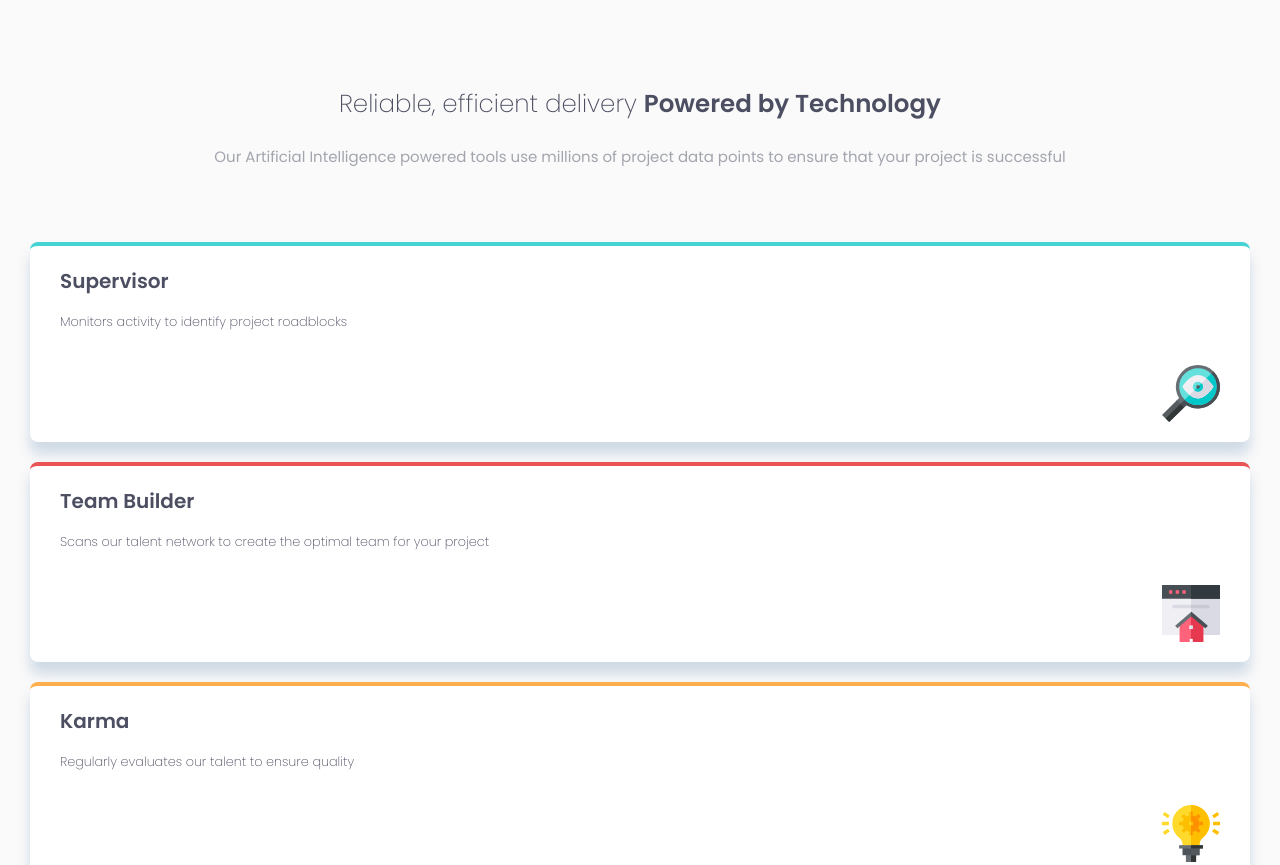
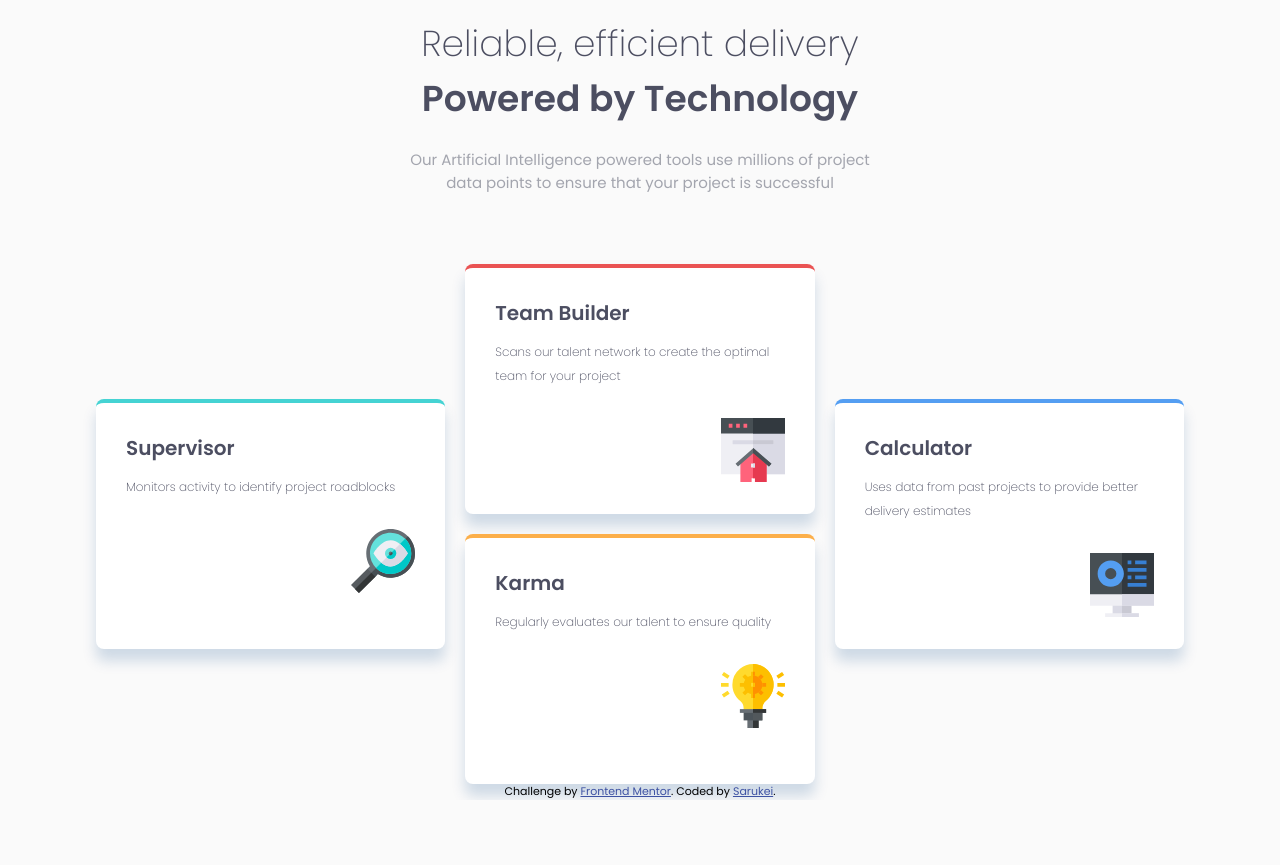
Before and after one commit to Sarukei/four-card-feature-section-master, a plain HTML site: page index.html in a window 1280 px wide. Shown: the top 865 px of the page. After the commit the page ends 800 px from the top, so only its background shows below. Drawn offline with Linux system fonts and the light colour scheme.

Commit message:
Finished challenge

```diff
--- a/index.html
+++ b/index.html
@@ -12,23 +12,12 @@
   <link rel="stylesheet" href="public/style.css">
   <title>Frontend Mentor | Four card feature section</title>
 
-  <!-- Feel free to remove these styles or customise in your own stylesheet 👍 -->
-  <style>
-    .attribution {
-      font-size: 11px;
-      text-align: center;
-    }
-
-    .attribution a {
-      color: hsl(228, 45%, 44%);
-    }
-  </style>
 </head>
 
 <body>
 
   <section class="section section--features">
-    <header class="section-header">
+    <header class="section__header">
       <h2 class="section__title">
         Reliable, efficient delivery
         <span class="section__title--bold">Powered by Technology</span>
--- /dev/null
+++ b/styles/functions.scss
@@ -0,0 +1,26 @@
+//utilities
+
+$base-size: 16px;
+/**
+ * Convert font-size from px to rem with px fallback
+ *
+ * @param $size - the value in pixel you want to convert
+ *
+ * e.g. p {@include fontSize(12px);}
+ *
+ */
+
+// Function for converting a px based font-size to rem.
+
+@function rem($targetSize, $context: $base-size) {
+  @return $targetSize / $context * 1rem;
+}
+@function em($targetSize, $context: $base-size) {
+  @return $targetSize / $context * 1em;
+}
+
+// Mixin that will include the fall back px declaration as well as the calculated rem value.
+@mixin fontSize($targetSize) {
+  font-size: $targetSize;
+  font-size: rem($targetSize);
+}
--- a/styles/style.scss
+++ b/styles/style.scss
@@ -1,22 +1,49 @@
-$darkBlue:  hsl(234, 12%, 34%);
+@import "./functions";
+
+// Colors
+$dark-text: hsl(234, 12%, 34%);
 $blueGrey: hsl(229, 6%, 66%);
-$bgGrey:   hsl(0, 0%, 98%);
-$fontSize: 15px;
+$bgGrey: hsl(0, 0%, 98%);
 $team-builder-color: hsl(0, 78%, 62%);
 $supervisor-color: hsl(180, 62%, 55%);
 $karma-color: hsl(34, 97%, 64%);
 $calculator-color: hsl(212, 86%, 64%);
 
-*, *::before, *::after {
-  margin: 0; padding: 0;
+// Sizes
+// $base-size: 15px;
+$container-margin-lr: rem(32px);
+$container-margin-tb: rem(93px);
+$icon-size: 4rem;
+$desktop-layout-bp: rem(735px); //rem(720px);
+
+*,
+*::before,
+*::after {
+  margin: 0;
+  padding: 0;
   box-sizing: inherit;
+  // transition: 0.25s cubic-bezier(0.5, 0, 0.2, 1);
 }
+html {
+  text-rendering: optimizeLegibility;
 
+  @media (max-width: rem(330px)) {
+    font-size: rem(12px);
+  }
+}
 body {
   background: $bgGrey;
   font-family: Poppins;
   box-sizing: border-box;
-  font-size: $fontSize;
+  font-size: 0.9375rem; //15px
+  display: flex;
+  flex-direction: column;
+  align-items: center;
+  justify-content: center;
+
+  @media screen and (min-width: $desktop-layout-bp) {
+    height: 100vh;
+  }
 }
 
 img {
@@ -29,19 +56,35 @@ Section header/Title
 */
 
 .section {
-  max-width: 100vw;
+  width: 85%;
+  max-width: rem(400px);
+  margin: $container-margin-tb auto;
   // background: red;
-  margin: 0 auto;
-  margin-top: (80px/$fontSize*1rem);
-  padding: 0 2em;
+
   display: flex;
   flex-direction: column;
 
+  @media screen and (min-width: $desktop-layout-bp) {
+    max-width: rem(1100px);
+  }
+
+  &__header {
+    max-width: 29.375rem;
+    margin: 0 auto;
+  }
+
   &__title {
-    color: $darkBlue;
+    color: $dark-text;
     font-weight: 200;
-    font-size: (23px/$fontSize*1rem);
+    font-size: rem(23px);
     text-align: center;
+
+    @media (min-width: rem(450px)) {
+      font-size: rem(26px);
+    }
+    @media (min-width: $desktop-layout-bp) {
+      font-size: rem(36px);
+    }
 
     &--bold {
       font-weight: 600;
@@ -59,61 +102,99 @@ Section header/Title
 .features {
   list-style-type: none;
   margin: 0;
-  margin-top: (70px/$fontSize*1rem);
+  margin-top: (70px / $base-size * 1rem);
   padding: 0;
   display: flex;
   flex-direction: column;
   justify-content: space-between;
+  align-items: center;
 
+  @media screen and (min-width: $desktop-layout-bp) {
+    // background: red;
+    display: grid;
+    grid-template: repeat(2, 1fr) / repeat(3, 1fr);
+    column-gap: rem(20px);
 
+    row-gap: rem(20px);
+    // align-items: center;
+  }
 }
 
 .feature-card {
   background: white;
-  border-radius: .5rem;
+  border-radius: 0.5rem;
   border-top: 4px solid rgb(98, 216, 224);
   box-shadow: 0px 12px 14px 0px rgba(5, 67, 138, 0.178);
   position: relative;
-  flex-basis: (150px / $fontSize * 1rem);
-  padding: (20px / $fontSize * 1em) (30px / $fontSize * 1em);
+  width: 100%;
   display: flex;
   flex-direction: column;
+  flex: 1 0 15rem;
+  padding: 2em;
 
   & + & {
-    // background: red;
-    margin-top: (20px / $fontSize * 1em);
+    margin-top: rem(20px);
+
+    @media (min-width: $desktop-layout-bp) {
+      margin-top: 0;
+    }
+  }
+
+  @media (min-width: $desktop-layout-bp) {
+    min-height: rem(250px);
   }
 
   &__title {
-    color: $darkBlue;
+    color: $dark-text;
     font-size: 1.25rem;
   }
 
   &__desc {
     font-weight: 200;
-    font-size: (12px/$fontSize*1rem);
+    font-size: rem(12px);
     margin-top: 1em;
     line-height: 2em;
-    color: $darkBlue;
+    color: $dark-text;
   }
 
   &__icon {
     align-self: flex-end;
+    justify-self: flex-end;
     margin-top: 2em;
-    max-width: (54px / $fontSize * 1rem);
+    max-width: $icon-size;
   }
 
   &--supervisor {
     border-color: $supervisor-color;
+    grid-area: 1/1/3/2;
   }
   &--team-builder {
     border-color: $team-builder-color;
+    grid-area: 1/2/2/3;
+    align-self: end;
   }
   &--karma {
     border-color: $karma-color;
+
+    align-self: start;
+
+    grid-area: 2/2/3/3;
   }
   &--calculator {
     border-color: $calculator-color;
+    grid-area: 1/3/3/-1;
   }
+}
 
+footer {
+  position: absolute;
+  bottom: 0;
 }
+.attribution {
+  font-size: 11px;
+  text-align: center;
+}
+
+.attribution a {
+  color: hsl(228, 45%, 44%);
+}
```
Also changed, not shown: public/functions.css (added), public/style.css, 2 other files.
